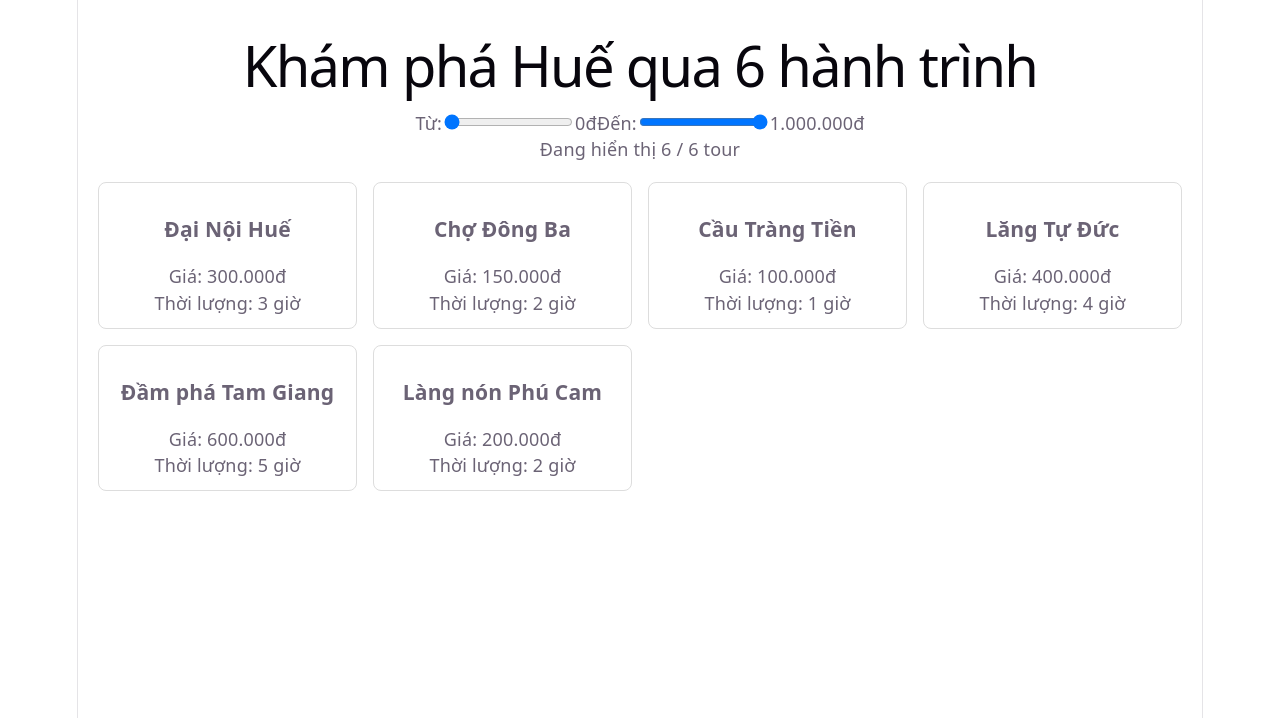
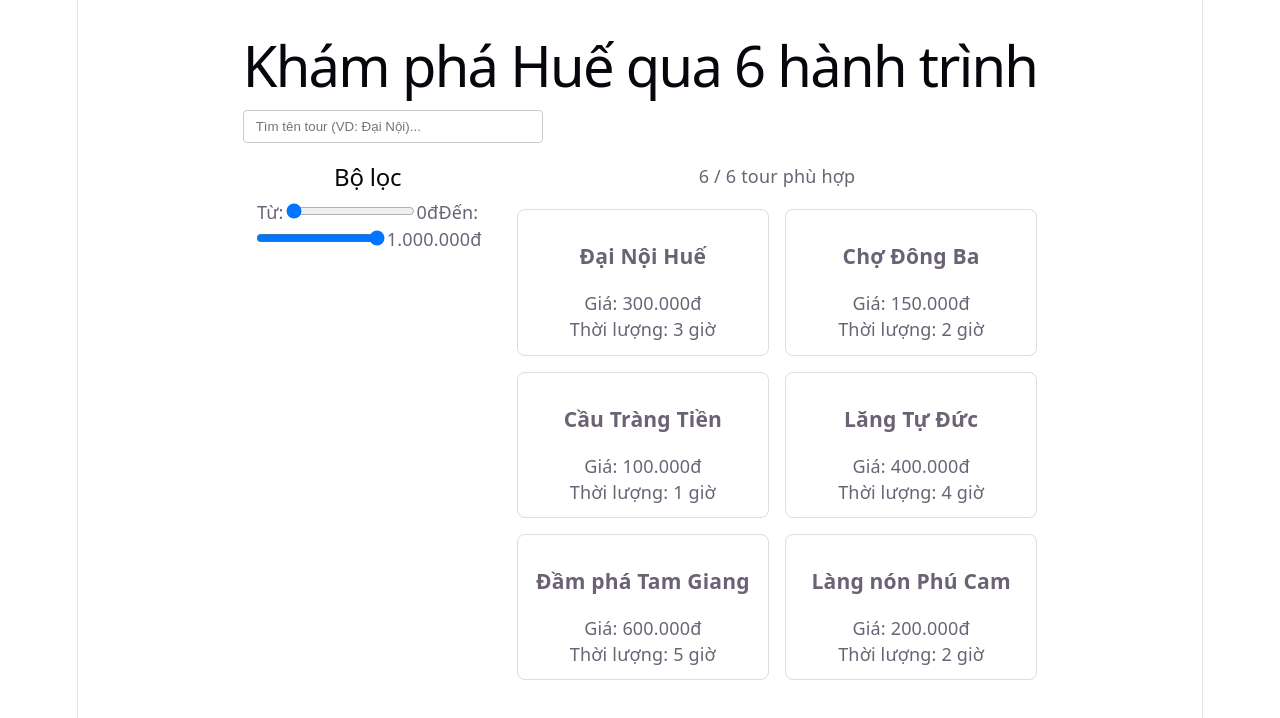
Before and after one commit to HoangSpring/phu-xuan-react, a React (Vite) app: page / in a window 1280 px wide. Shown: the top 718 px of the page. Built offline with nearby package versions, Linux system fonts and the light colour scheme.

Commit message:
buoi10-lab3: them SearchBox va PageLayout composition (3 named slots)

```diff
--- /dev/null
+++ b/src/components/PageLayout.tsx
@@ -0,0 +1,22 @@
+import type { ReactNode } from 'react';
+
+type PageLayoutProps = {
+  header: ReactNode;
+  sidebar: ReactNode;
+  main: ReactNode;
+};
+
+// Khung 3 khe dùng chung, không hardcode nội dung tour
+export function PageLayout({ header, sidebar, main }: PageLayoutProps) {
+  return (
+    <div className="page-layout" style={{ padding: '20px', maxWidth: '1200px', margin: '0 auto' }}>
+      <header className="page-layout__header" style={{ marginBottom: '20px' }}>
+        {header}
+      </header>
+      <div className="page-layout__body" style={{ display: 'grid', gridTemplateColumns: '250px 1fr', gap: '24px' }}>
+        <aside className="page-layout__sidebar">{sidebar}</aside>
+        <main className="page-layout__main">{main}</main>
+      </div>
+    </div>
+  );
+}
--- /dev/null
+++ b/src/features/tours/SearchBox.tsx
@@ -0,0 +1,31 @@
+type SearchBoxProps = {
+  value: string;
+  onChange: (value: string) => void;
+  placeholder?: string;
+};
+
+// Component trình bày thuần túy, không có useState
+export function SearchBox({ value, onChange, placeholder }: SearchBoxProps) {
+  return (
+    <div className="search-box" style={{ display: 'flex', alignItems: 'center', gap: '8px', marginTop: '12px' }}>
+      <input
+        type="search"
+        value={value}
+        onChange={(e) => onChange(e.target.value)}
+        placeholder={placeholder ?? 'Tìm kiếm...'}
+        style={{ padding: '8px 12px', borderRadius: '4px', border: '1px solid #ccc', width: '300px' }}
+      />
+      {value && (
+        <button
+          type="button"
+          className="search-box__clear"
+          onClick={() => onChange('')}
+          aria-label="Xóa từ khóa"
+          style={{ padding: '8px 12px', cursor: 'pointer' }}
+        >
+          X
+        </button>
+      )}
+    </div>
+  );
+}
--- a/src/features/tours/TourListContainer.tsx
+++ b/src/features/tours/TourListContainer.tsx
@@ -2,14 +2,18 @@ import { useState } from 'react';
 import { tours } from '../../data/tours';
 import { TourListView } from './TourListView';
 
-// Container chịu trách nhiệm quản lý State và Logic lọc dữ liệu
 export function TourListContainer() {
   const [minPrice, setMinPrice] = useState(0);
   const [maxPrice, setMaxPrice] = useState(1000000);
+  const [query, setQuery] = useState('');
 
-  const filteredTours = tours.filter(
-    (t) => t.price >= minPrice && t.price <= maxPrice
-  );
+  // Lọc kết hợp: theo khoảng giá VÀ theo từ khóa tìm kiếm
+  const normalized = query.trim().toLowerCase();
+  const filteredTours = tours
+    .filter((t) => t.price >= minPrice && t.price <= maxPrice)
+    .filter((t) =>
+      normalized === '' ? true : t.name.toLowerCase().includes(normalized)
+    );
 
   return (
     <TourListView
@@ -17,8 +21,10 @@ export function TourListContainer() {
       totalCount={tours.length}
       minPrice={minPrice}
       maxPrice={maxPrice}
+      query={query}
       onMinChange={setMinPrice}
       onMaxChange={setMaxPrice}
+      onQueryChange={setQuery}
     />
   );
 }
--- a/src/features/tours/TourListView.tsx
+++ b/src/features/tours/TourListView.tsx
@@ -1,5 +1,7 @@
 import type { Tour } from '../../data/tours';
+import { PageLayout } from '../../components/PageLayout';
 import { PriceFilter } from './PriceFilter';
+import { SearchBox } from './SearchBox';
 import { TourGrid } from './TourGrid';
 
 type TourListViewProps = {
@@ -7,38 +9,59 @@ type TourListViewProps = {
   totalCount: number;
   minPrice: number;
   maxPrice: number;
+  query: string;
   onMinChange: (value: number) => void;
   onMaxChange: (value: number) => void;
+  onQueryChange: (value: string) => void;
 };
 
-// View chỉ nhận props và render JSX — không chứa state, không chứa logic/hook
 export function TourListView({
   filteredTours,
   totalCount,
   minPrice,
   maxPrice,
+  query,
   onMinChange,
   onMaxChange,
+  onQueryChange,
 }: TourListViewProps) {
   return (
-    <main className="tour-list-page" style={{ padding: '20px' }}>
-      <h1>Khám phá Huế qua 6 hành trình</h1>
+    <PageLayout
+      header={
+        <>
+          <h1>Khám phá Huế qua {totalCount} hành trình</h1>
+          <SearchBox
+            value={query}
+            onChange={onQueryChange}
+            placeholder="Tìm tên tour (VD: Đại Nội)..."
+          />
+        </>
+      }
+      sidebar={
+        <>
+          <h2>Bộ lọc</h2>
           <PriceFilter
             minPrice={minPrice}
             maxPrice={maxPrice}
             onMinChange={onMinChange}
             onMaxChange={onMaxChange}
           />
+        </>
+      }
+      main={
+        <>
           <p className="filter-summary">
-        Đang hiển thị {filteredTours.length} / {totalCount} tour
+            {filteredTours.length} / {totalCount} tour phù hợp
           </p>
           {filteredTours.length === 0 ? (
             <p className="empty-state">
-          Không có tour nào phù hợp với khoảng giá này. Hãy nới rộng thanh trượt.
+              Không có tour nào phù hợp. Hãy nới bộ lọc hoặc thử từ khóa khác.
             </p>
           ) : (
             <TourGrid tours={filteredTours} />
           )}
-    </main>
+        </>
+      }
+    />
   );
 }
```
Lines whose indentation alone changed are shown as unchanged.
